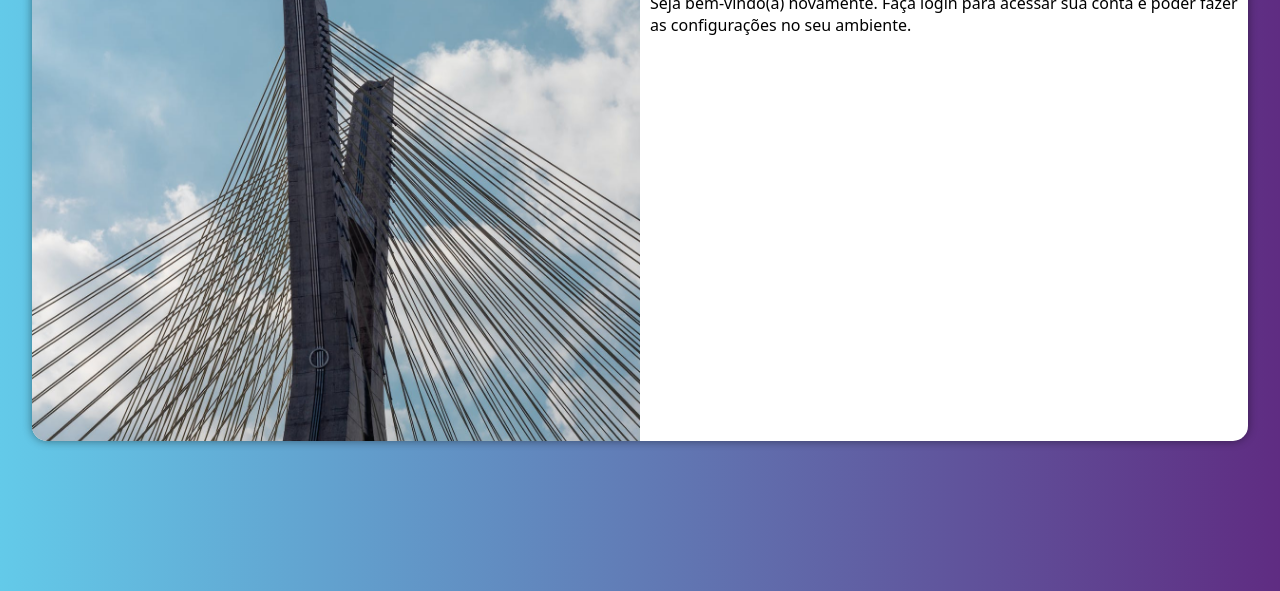
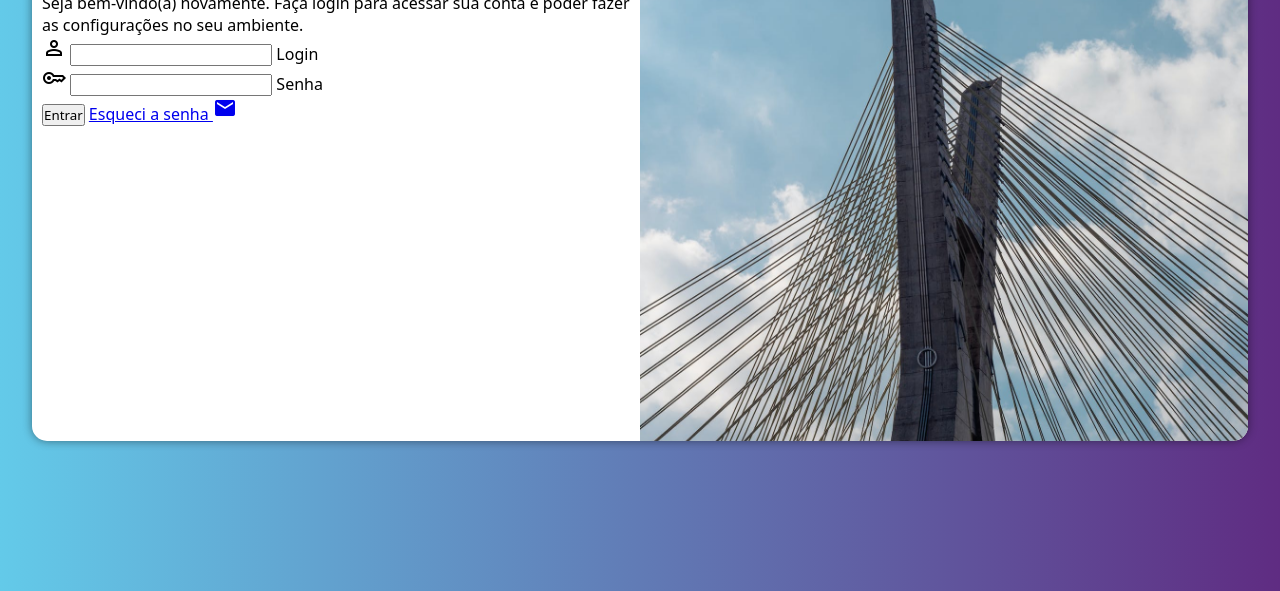
Before and after one commit to MinotalroDCN/projeto-login, a plain HTML site: page index.html in a window 1280 px wide. Shown: the part 209-800 px from the top of the page. Drawn offline with nearby package versions, Linux system fonts and the light colour scheme.

Commit message:
Formulario adicionado

```diff
--- a/estilos/media-query.css
+++ b/estilos/media-query.css
@@ -33,13 +33,13 @@
     }
 
     #login > #imagem {
-        float: left;
+        float: right;
         width: 50%;
         height: 100%;
     }
 
     #login > #formulario {
-        float: right;
+        float: left;
         width: 50%;
     }
 }
--- a/index.html
+++ b/index.html
@@ -4,6 +4,8 @@
     <meta charset="UTF-8">
     <meta name="viewport" content="width=device-width, initial-scale=1.0">
     <title>Login</title>
+    <link href="https://fonts.googleapis.com/icon?family=Material+Icons"  rel="stylesheet">
+    <link rel="stylesheet" href="https://fonts.googleapis.com/css2?family=Material+Symbols+Outlined:opsz,wght,FILL,GRAD@24,400,0,0" />
     <link rel="stylesheet" href="estilos/style.css">
     <link rel="stylesheet" href="estilos/media-query.css">
 </head>
@@ -18,7 +20,24 @@
             <div id="formulario">
                 <h1>Login</h1>
                 <p>Seja bem-vindo(a) novamente. Faça login para acessar sua conta e poder fazer as configurações no seu ambiente.</p>
-                <form action="login.php" method="post"></form>
+                <form action="login.php" method="post" autocomplete="on">
+                    <div class="campo">
+                        <span class="material-symbols-outlined">
+                            person
+                            </span>
+                        <input type="email" name="login" id="ilogin" autocomplete="email" required maxlength="30">
+                        <label for="ilogin">Login</label>
+                    </div>
+                    <div class="campo">
+                        <span class="material-symbols-outlined">
+                            key
+                            </span>
+                        <input type="password" name="senha" id="isenha" autocomplete="current-password" required minlength="8" maxlength="20">
+                        <label for="isenha">Senha</label>
+                    </div>
+                    <input type="submit" value="Entrar">
+                    <a href="esqueci.html">Esqueci a senha <i class="material-icons">mail</i></a>
+                </form>
             </div>
 
         </section>
```
